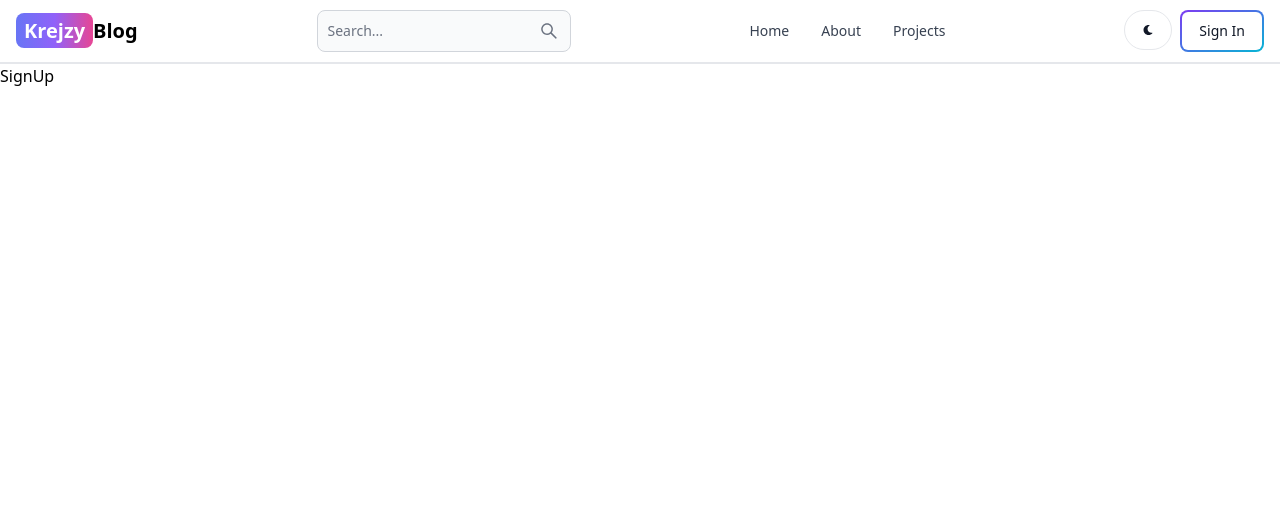
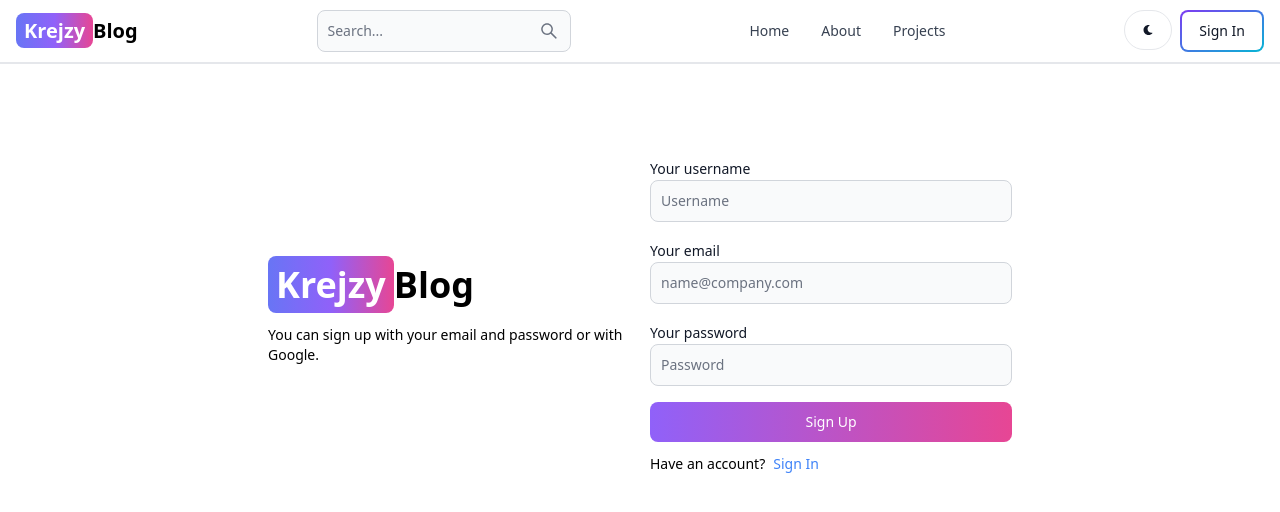
Before and after one commit to Krejzy23/mern-blog, a React (Vite) app in the folder client/: page /sign-up in a window 1280 px wide. Shown: the top 512 px of the page. Built offline with nearby package versions, Linux system fonts and the light colour scheme.

Commit message:
create sign up page design

```diff
--- a/client/src/components/Header.jsx
+++ b/client/src/components/Header.jsx
@@ -40,7 +40,7 @@ export default function Header() {
               Home
             </Link>
           </Navbar.Link>
-          <Navbar.Link active={ path === "/about" }as={'div'}>
+          <Navbar.Link active={ path === "/about" } as={'div'}>
             <Link to="/about">
               About
             </Link>
--- a/client/src/pages/SignUp.jsx
+++ b/client/src/pages/SignUp.jsx
@@ -1,7 +1,66 @@
+import { Label, TextInput, Button } from 'flowbite-react'
 import React from 'react'
+import { Link } from 'react-router-dom'
 
 export default function SignUp() {
   return (
-    <div>SignUp</div>
+    <div className='min-h-screen mt-20'>
+      <div className='flex flex-col p-3 max-w-3xl mx-auto md:flex-row md:items-center gap-5'>
+        <div className='flex-1'>
+          <Link
+            to="/"
+            className='font-bold dark:text-white text-4xl'
+          >
+            <span className='px-2 py-1 bg-gradient-to-r from-indigo-500 via-purple-500 to-pink-500 rounded-lg text-white'>
+              Krejzy
+            </span>
+            Blog
+          </Link>
+          <p className='text-sm mt-5'>
+            You can sign up with your email and
+            password
+            or with Google.
+          </p>
+        </div>
+
+        <div className='flex-1'>
+          <form className='flex flex-col gap-4'>
+            <div>
+              <Label value='Your username'/>
+              <TextInput
+                type='text'
+                placeholder='Username'
+                id='username'
+              />
+            </div>
+            <div>
+              <Label value='Your email'/>
+              <TextInput
+                type='text'
+                placeholder='name@company.com'
+                id='email'
+              />
+            </div>
+            <div>
+              <Label value='Your password'/>
+              <TextInput
+                type='text'
+                placeholder='Password'
+                id='password'
+              />
+            </div>
+            <Button gradientDuoTone='purpleToPink' type='submit'>
+              Sign Up
+            </Button>
+          </form>
+          <div className='flex text-sm mt-3 gap-2'>
+            <span>Have an account?</span>
+            <Link to="/sign-in" className='text-blue-500'>
+              Sign In
+            </Link>
+          </div>
+        </div>
+      </div>
+    </div>
   )
 }
```
Also changed, not shown: 1 other file (tests, documents, lock files or other folders).
